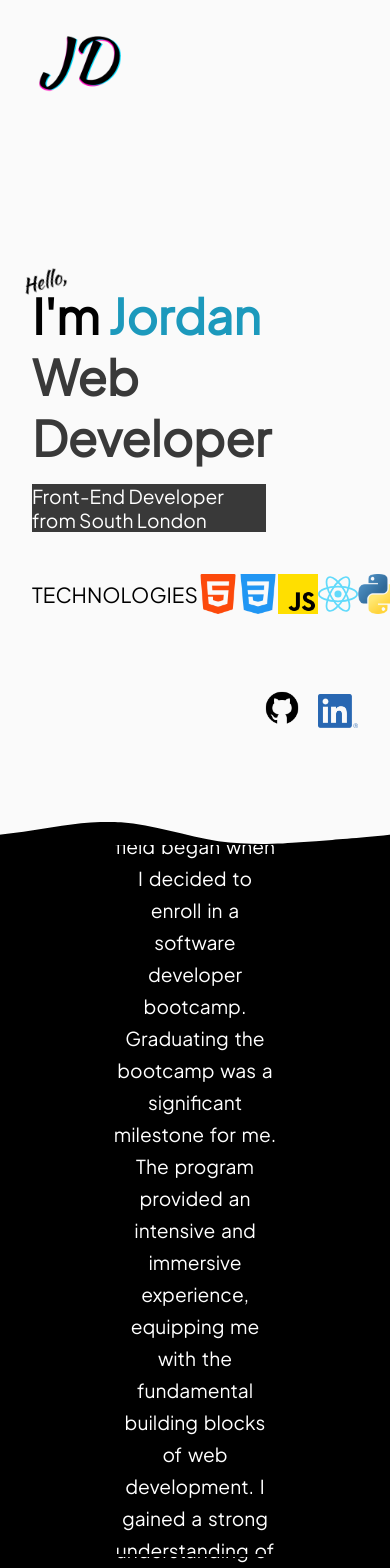
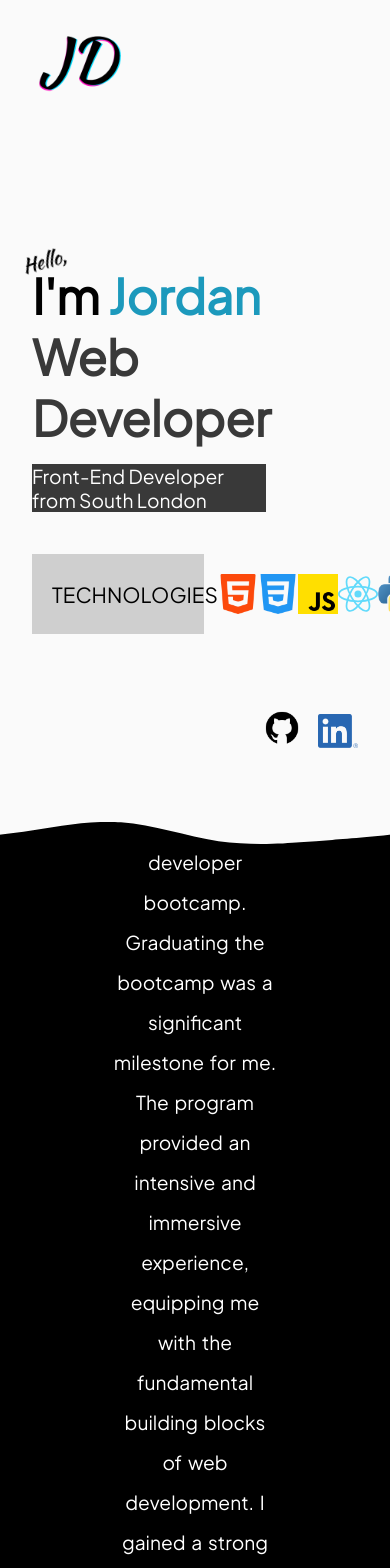
Before and after one commit to Jordan966/portfolio-website, a React (Create React App) app: page / in a window 390 px wide. Shown: the top 1568 px of the page. Built offline with nearby package versions, Linux system fonts and the light colour scheme.

Commit message:
further breakpoint changes

```diff
--- a/src/components/about/about.css
+++ b/src/components/about/about.css
@@ -45,7 +45,7 @@
     font-weight: bold;
 }
 
-@media screen and (max-width: 1450px) {
+@media screen and (max-width: 1920px) {
     #about > span.react-reveal.aboutTitle {
         font-size: 2.5rem;
         font-weight: bold;
@@ -60,10 +60,10 @@
     #about > span.react-reveal.aboutDesc {
         font-weight: 200;
         font-size: 1.2rem;
-        max-width: 130vh;
+        max-width: 45rem;
         text-align: center;
         word-spacing: 2.5px;
-        line-height: 2rem;
+        line-height: 2.5rem;
     }
 }
 
--- a/src/components/contact/contact.css
+++ b/src/components/contact/contact.css
@@ -58,7 +58,7 @@ form {
     font-size: x-large;
 }
 
-@media screen and (max-width: 1450px) {
+@media screen and (max-width: 1920px) {
     .contact {
         min-height: 65rem;
     }
--- a/src/components/footer/footer.css
+++ b/src/components/footer/footer.css
@@ -80,7 +80,7 @@
     font-weight: 100;
 }
 
-@media screen and (max-width: 1450px) {
+@media screen and (max-width: 1920px) {
   .wave-container3 {
     height: 5vh;
   }
--- a/src/components/landing/landing.css
+++ b/src/components/landing/landing.css
@@ -44,7 +44,7 @@
     height: 85vh;
 }
 
-@media screen and (max-width: 1450px) {
+@media screen and (max-width: 1920px) {
     .profile {
         margin: 0;
         transform: scale(1.1);
@@ -65,9 +65,7 @@
     }
     #intro > div > div.react-reveal.tech {
         margin-top: 5vh;
-        max-width: 55vw;
-        padding: 0;
-        background: none;
+        max-width: 44vw;
     }
     #intro > div > div.react-reveal.tech > p {
         font-size: 1.3rem;
--- a/src/components/nav/navbar.css
+++ b/src/components/nav/navbar.css
@@ -18,7 +18,7 @@
     color: black;
 }
 
-@media screen and (max-width: 1450px) {
+@media screen and (max-width: 1920px) {
   .navbar {
         height: 15vh;
         width: 100vw;
--- a/src/components/portfolio/portfolio.css
+++ b/src/components/portfolio/portfolio.css
@@ -199,7 +199,7 @@ a.projectLink {
     width: 107%;
 }
 
-@media screen and (max-width: 1450px) {
+@media screen and (max-width: 1920px) {
     #root > div > div:nth-child(4) > section > h2 {
         font-size: 2.5rem;
         margin-top: 7rem;
@@ -211,14 +211,13 @@ a.projectLink {
     }
     p.portfolioPara {
         font-size: 1rem;
-        min-height: 43vh;
     }
     .portfolioText {
         margin: 1rem;
     }
 
     .portfolioContainer {
-        width: 60vw;
+        width: 71vw;
     }
 
 }
```
